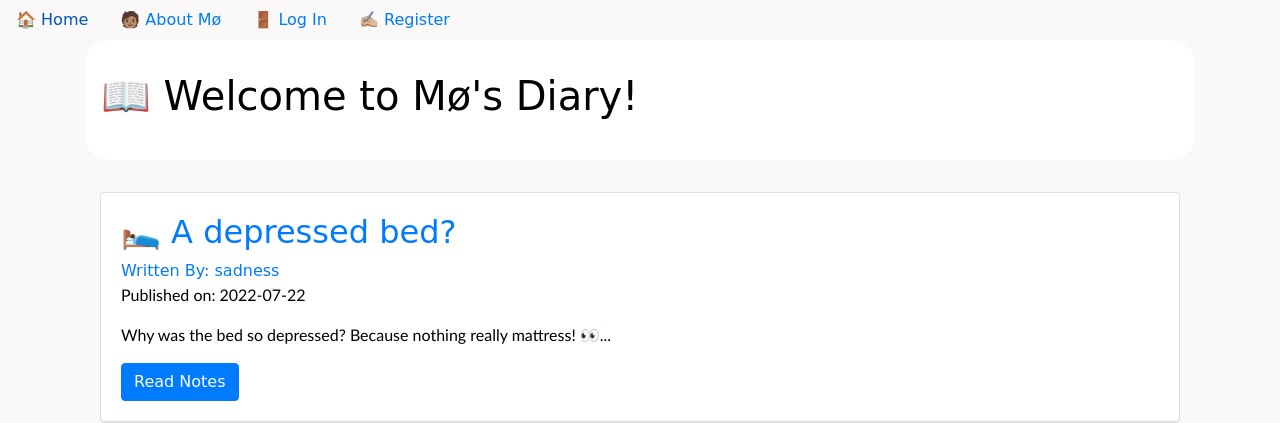
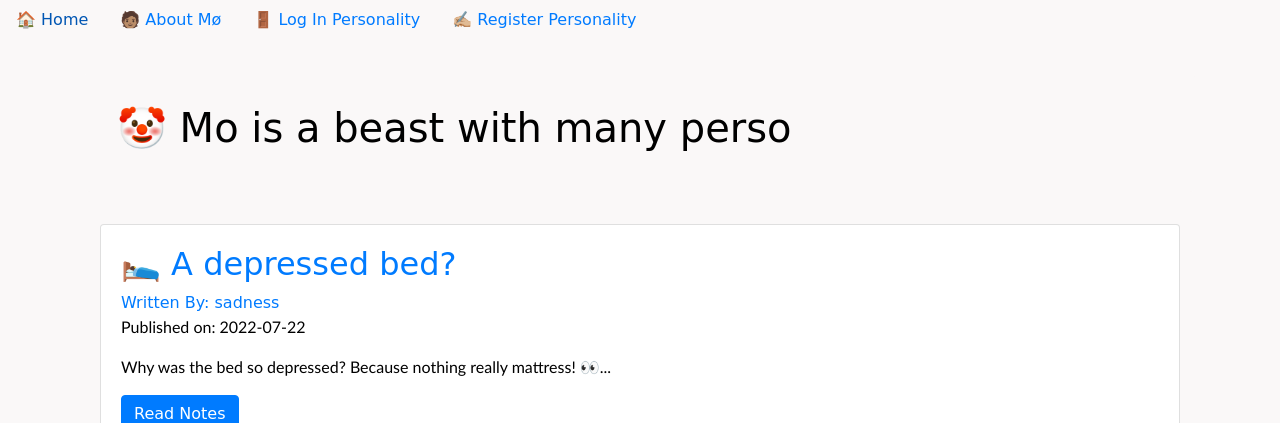
Before and after one commit to moelgazzar/mosdiary, a Flask app: page / in a window 1280 px wide. Shown: the top 423 px of the page. Run offline with Flask 2, Linux system fonts and the light colour scheme; data comes from the database, SQL or seed files in the repository; some libraries are stand-ins or nearby versions.

Commit message:
first commit

```diff
--- a/mosdiary/static/master.css
+++ b/mosdiary/static/master.css
@@ -10,10 +10,10 @@
   }
 
   .jumbotron {
-    padding: 2rem 1rem;
+    padding: 2rem 2rem;
+    margin-top: 2em;
     margin-bottom: 2rem;
-    background-color: white;
-    border-radius: 1.5rem;
+    background-color: #faf8f8;
 }
 
 p , h3 {
--- a/mosdiary/static/master.js
+++ b/mosdiary/static/master.js
@@ -0,0 +1,50 @@
+/* ## */
+/* H1 */
+/* ## */
+
+  var words = ["📖 Welcome to Mø's Diary!", '🤡 Mo is a beast with many personalities.', '🤬 Each personality has a say.', '📖 This Diary provides an account to each personality.', "🧠 This is an attempt to improve Mo's mental health!"],
+    part,
+    i = 0,
+    offset = 0,
+    len = words.length,
+    forwards = true,
+    skip_count = 0,
+    skip_delay = 50,
+    speed = 50;
+var wordflick = function () {
+  setInterval(function () {
+    if (forwards) {
+      if (offset >= words[i].length) {
+        ++skip_count;
+        if (skip_count == skip_delay) {
+          forwards = false;
+          skip_count = 0;
+        }
+      }
+    }
+    else {
+      if (offset == 0) {
+        forwards = true;
+        i++;
+        offset = 0;
+        if (i >= len) {
+          i = 0;
+        }
+      }
+    }
+    part = words[i].substr(0, offset);
+    if (skip_count == 0) {
+      if (forwards) {
+        offset++;
+      }
+      else {
+        offset--;
+      }
+    }
+    $('.word').text(part);
+  },speed);
+};
+
+$(document).ready(function () {
+  wordflick();
+});
--- a/mosdiary/templates/base.html
+++ b/mosdiary/templates/base.html
@@ -9,6 +9,9 @@
     <script src="https://code.jquery.com/jquery-3.2.1.slim.min.js" integrity="sha384-KJ3o2DKtIkvYIK3UENzmM7KCkRr/rE9/Qpg6aAZGJwFDMVNA/GpGFF93hXpG5KkN" crossorigin="anonymous"></script>
     <script src="https://cdnjs.cloudflare.com/ajax/libs/popper.js/1.12.9/umd/popper.min.js" integrity="sha384-ApNbgh9B+Y1QKtv3Rn7W3mgPxhU9K/ScQsAP7hUibX39j7fakFPskvXusvfa0b4Q" crossorigin="anonymous"></script>
     <script src="https://maxcdn.bootstrapcdn.com/bootstrap/4.0.0/js/bootstrap.min.js" integrity="sha384-JZR6Spejh4U02d8jOt6vLEHfe/JQGiRRSQQxSfFWpi1MquVdAyjUar5+76PVCmYl" crossorigin="anonymous"></script>
+
+    <!-- JS -->
+    <script src="{{url_for('static', filename='master.js')}}"></script>
 
     <!-- CSS -->
     <link rel="stylesheet" href="{{ url_for('static', filename='master.css') }}">
@@ -24,12 +27,12 @@
     <a class="nav-link" href="{{ url_for('core.info') }}">🧑🏽 About Mø</a>
   </li>
     {% if current_user.is_authenticated %}
-    <li class="nav-link"><a href="{{ url_for('users.logout') }}">👋🏽 Log Out</a></li>
+    <li class="nav-link"><a href="{{ url_for('users.logout') }}">👋🏽 Log Out Personality</a></li>
     <li class="nav-link"><a href="{{ url_for('users.account') }}">🐒 Account</a></li>
     <li class="nav-link"><a href="{{ url_for('blog_posts.create_post') }}">📜 Create Post</a></li>
     {% else %}
-    <li class="nav-link"><a href="{{ url_for('users.login') }}">🚪 Log In</a></li>
-    <li class="nav-link"><a href="{{ url_for('users.register') }}">✍🏼 Register</a></li>
+    <li class="nav-link"><a href="{{ url_for('users.login') }}">🚪 Log In Personality</a></li>
+    <li class="nav-link"><a href="{{ url_for('users.register') }}">✍🏼 Register Personality</a></li>
     {% endif %}
 
 </ul>
--- a/mosdiary/templates/blog_post.html
+++ b/mosdiary/templates/blog_post.html
@@ -16,9 +16,8 @@
 
 
 
-  <!-- Modal for Pop Up-->
+  <!-- Pop Up-->
   {# https://getbootstrap.com/docs/4.1/components/modal/ #}
-  {# Notice how the link with the id to the button above! #}
   <div class="modal" tabindex="-1" role="dialog" id="del_modal">
     <div class="modal-dialog" role="document">
       <div class="modal-content">
--- a/mosdiary/templates/index.html
+++ b/mosdiary/templates/index.html
@@ -1,7 +1,7 @@
 {% extends "base.html" %}
 {% block content %}
   <div class="jumbotron">
-    <h1>📖 Welcome to Mø's Diary!</h1>
+    <h1 class="word"></h1>
   </div>
 
   <div class="container">
```
Also changed, not shown: 1 other file.
